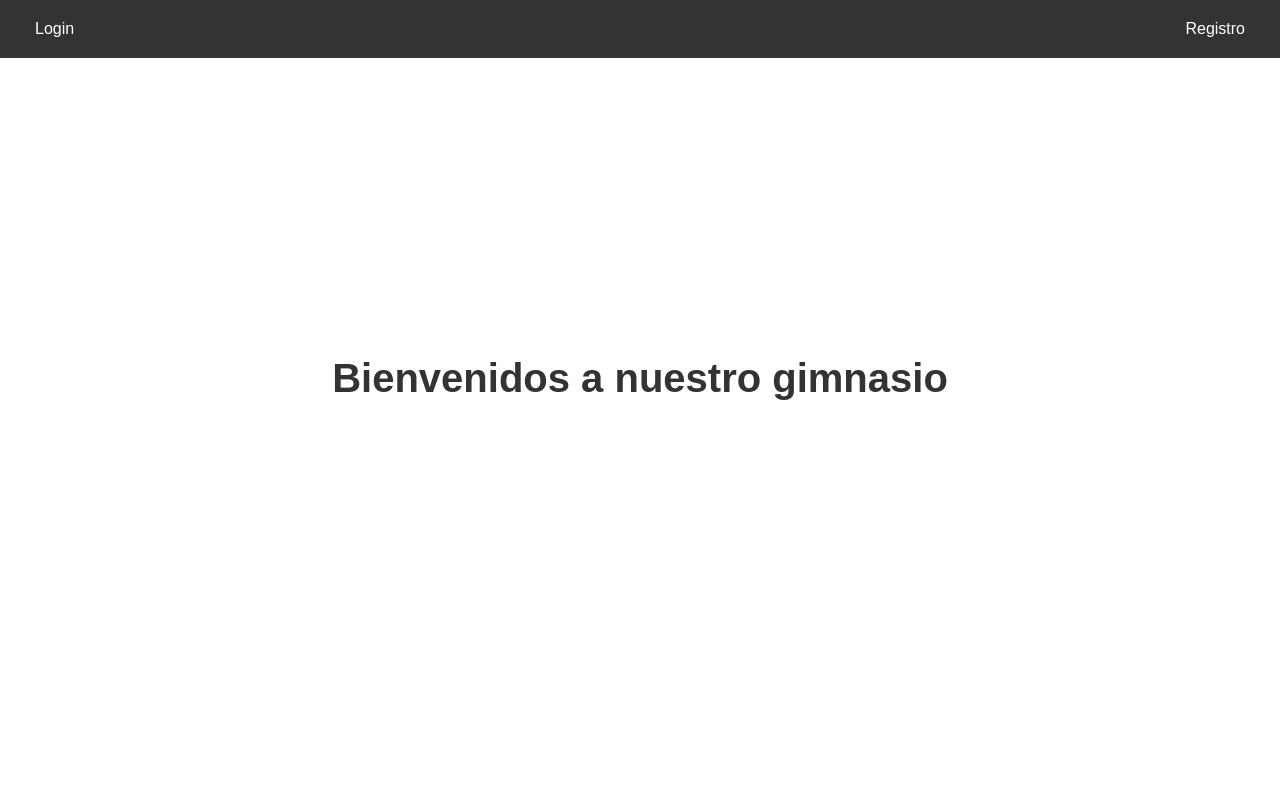
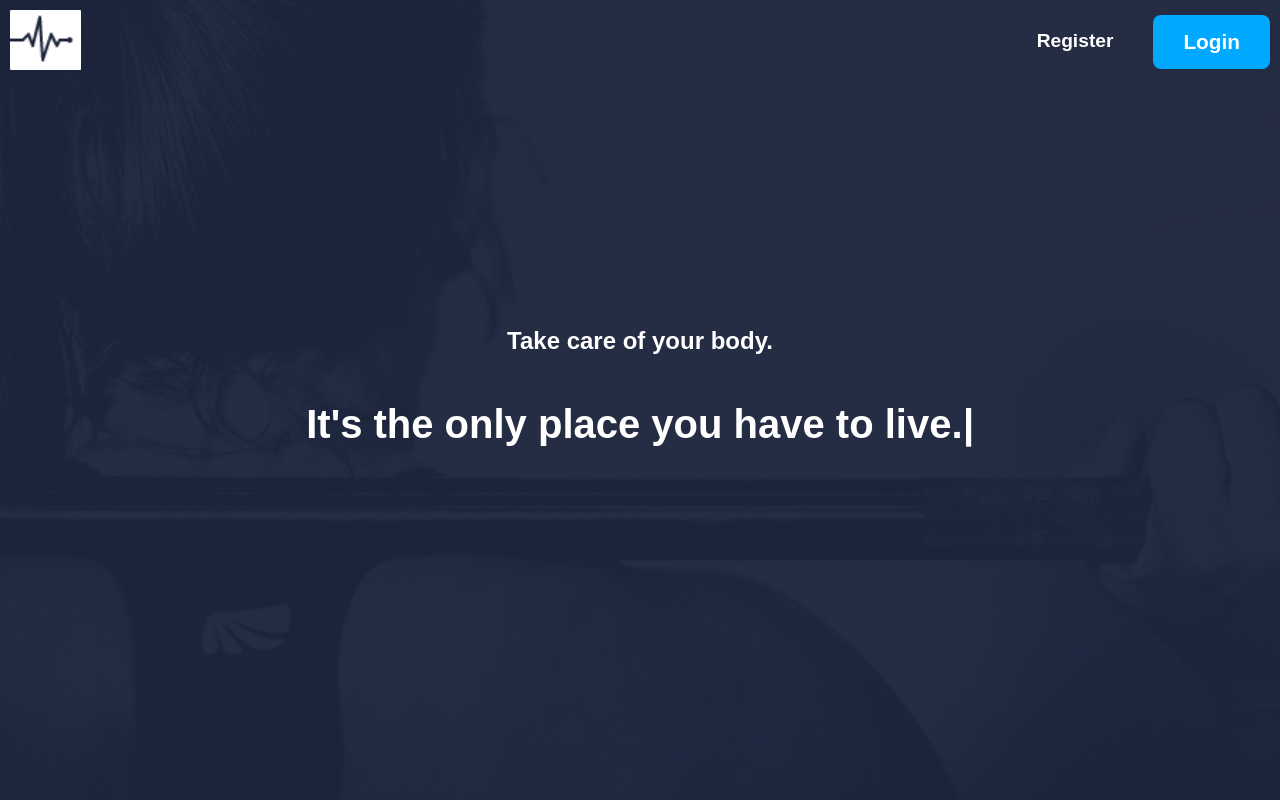
Before and after one commit to AntonioRM31/PEPS_Gym, a Flask app: page /main in a window 1280 px wide. Run offline with Flask 2, Linux system fonts and the light colour scheme.

Commit message:
Frontend mainView modificada V2
Se modifico el Front del /Main.
Se añadieron imágenes al /static

```diff
--- a/web/templates/raiz.html
+++ b/web/templates/raiz.html
@@ -1,56 +1,221 @@
 <!DOCTYPE html>
 <html lang="en">
+
 <head>
     <meta charset="UTF-8">
     <meta name="viewport" content="width=device-width, initial-scale=1.0">
     <title>Página principal</title>
     <style>
+        * {
+            box-sizing: border-box;
+        }
+
+        html,
         body {
             margin: 0;
+            max-width: 100%;
+            overflow-x: hidden;
+        }
+
+        body {
             font-family: Arial, sans-serif;
+            color: white;
+            background: rgba(28, 36, 65, 0.93);
+            background: url('../static/header.jpg') no-repeat center center fixed;
+            background-size: cover;
         }
 
         .navbar {
             display: flex;
             justify-content: space-between;
             align-items: center;
-            background-color: #333;
-            padding: 10px 20px;
+            position: absolute;
+            top: 0;
+            left: 0;
+            width: 100%;
+            padding: 10px 10px;
+            background: transparent;
+            z-index: 1000;
         }
 
-        .navbar a {
+        .navbar-logo img {
+            height: 60px;
+            /* Tamaño del logo más grande */
+            cursor: pointer;
+            transition: transform 0.3s ease;
+        }
+
+        .navbar-logo img:active {
+            content: url('../static/logo-active.png');
+            transform: scale(0.95);
+        }
+
+        .nav-links {
+            display: flex;
+            gap: 15px;
+        }
+
+        .nav-links a {
             color: white;
             text-decoration: none;
-            padding: 10px 15px;
+            padding: 15px 25px;
+            /* Aumentamos el padding */
+            font-size: 1.2em;
+            /* Aumentamos el tamaño de la fuente */
+            font-weight: bold;
+            transition: background-color 0.3s, color 0.3s;
+        }
+
+        .nav-links a:hover {
+            background-color: rgba(255, 255, 255, 0.2);
+            border-radius: 5px;
+        }
+
+        .btn.btn-blue {
+            background: #00a8ff;
+            color: white;
+            padding: 15px 30px;
+            /* Aumentamos el padding */
+            font-size: 1.3em;
+            /* Aumentamos el tamaño de la fuente */
+            text-decoration: none;
+            border-radius: 8px;
+            /* Suavizamos las esquinas */
+            font-weight: bold;
             transition: background-color 0.3s;
         }
 
-        .navbar a:hover {
-            background-color: #555;
+        .btn.btn-blue:hover {
+            background-color: #007bb5;
+        }
+
+        @media (max-width: 768px) {
+            .navbar {
+                flex-direction: column;
+                align-items: flex-start;
+            }
+
+            .nav-links {
+                flex-direction: column;
+                width: 100%;
+                gap: 10px;
+                margin-top: 10px;
+            }
+
+            .nav-links a {
+                width: calc(100% - 20px);
+                margin: 0 auto;
+                text-align: center;
+                padding: 15px 25px;
+                /* Aumentamos el padding para dispositivos pequeños */
+                font-size: 1.2em;
+                /* Aumentamos la fuente */
+            }
+
+            .btn.btn-blue {
+                width: calc(100% - 20px);
+                margin: 0 auto;
+                text-align: center;
+                padding: 15px 30px;
+                font-size: 1.3em;
+            }
         }
 
         .content {
             display: flex;
+            flex-direction: column;
             justify-content: center;
             align-items: center;
-            height: 80vh;
+            height: 100vh;
             text-align: center;
+            padding: 0 20px;
         }
 
         .content h1 {
             font-size: 2.5em;
-            color: #333;
+            color: white;
+            display: inline-block;
+        }
+
+        .content h3 {
+            font-size: 1.5em;
+            color: white;
+            margin: 0 0 20px;
+        }
+
+        .typed-cursor {
+            display: inline-block;
+            font-weight: bold;
+            font-size: 1em;
+            color: white;
+            animation: blink 0.7s infinite;
+        }
+
+        @keyframes blink {
+
+            0%,
+            50% {
+                opacity: 1;
+            }
+
+            51%,
+            100% {
+                opacity: 0;
+            }
         }
     </style>
 </head>
+
 <body>
-    <div class="navbar">
-        <a href="/prelogin">Login</a>
-        <a href="/preregistro">Registro</a>
+
+    <!-- Navbar transparente -->
+    <nav class="navbar">
+        <div class="navbar-logo">
+            <!-- Imagen del logo que cambia al hacer clic -->
+            <a href="/main">
+                <img src="../static/logo.png" alt="Logo">
+            </a>
+        </div>
+        <div class="nav-links">
+            <!-- Botones de login y registro a la derecha -->
+            <a href="/preregistro">Register</a>
+            <a href="/prelogin" class="btn btn-blue">Login</a>
+        </div>
+    </nav>
+
+    <!-- Contenido principal con la animación de texto -->
+    <div class="content">
+        <h3>Take care of your body.</h3>
+        <h1 id="typed-text">
+            It's the only place you have to live.<span class="typed-cursor">|</span>
+        </h1>
     </div>
 
-    <div class="content">
-        <h1>Bienvenidos a nuestro gimnasio</h1>
-    </div>
+    <!-- Script para la animación de texto -->
+    <script>
+        const typedTextElement = document.getElementById("typed-text");
+        const cursorElement = document.querySelector(".typed-cursor");
+
+        const text = "It's the only place you have to live."; // Texto de la animación
+        const speed = 100; // Velocidad de escritura
+        let index = 0;
+
+        // Función para escribir el texto
+        function typeText() {
+            if (index < text.length) {
+                typedTextElement.firstChild.textContent = text.substring(0, index + 1); // Escribir el texto sin borrar el cursor
+                index++;
+                setTimeout(typeText, speed);
+            } else {
+                // Opcional: Detener el cursor después de que termine el texto
+                cursorElement.style.display = "inline-block";
+            }
+        }
+
+        // Inicia el efecto de escritura
+        typeText();
+    </script>
+
 </body>
+
 </html>
```
Also changed, not shown: web/static/footer.jpg (added), web/static/header.jpg (added), web/static/logo-active.png (added), web/static/logo.png (added).
